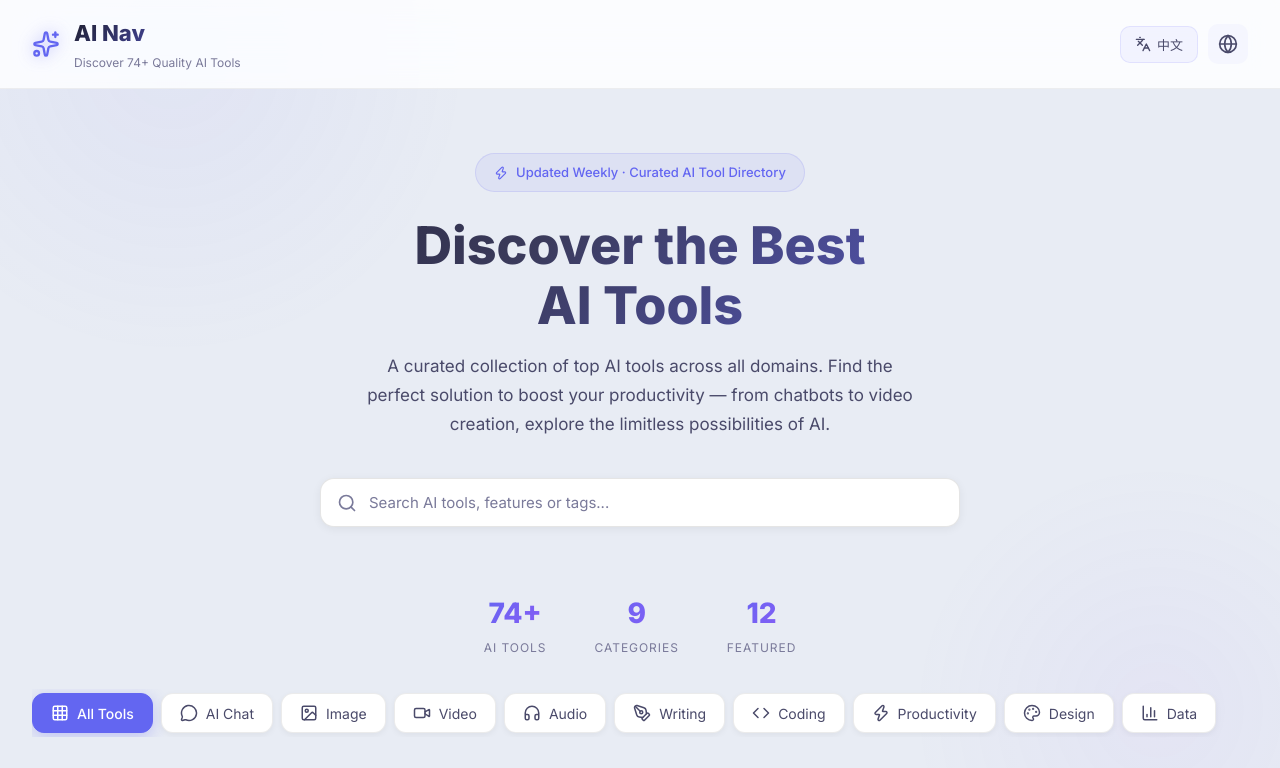
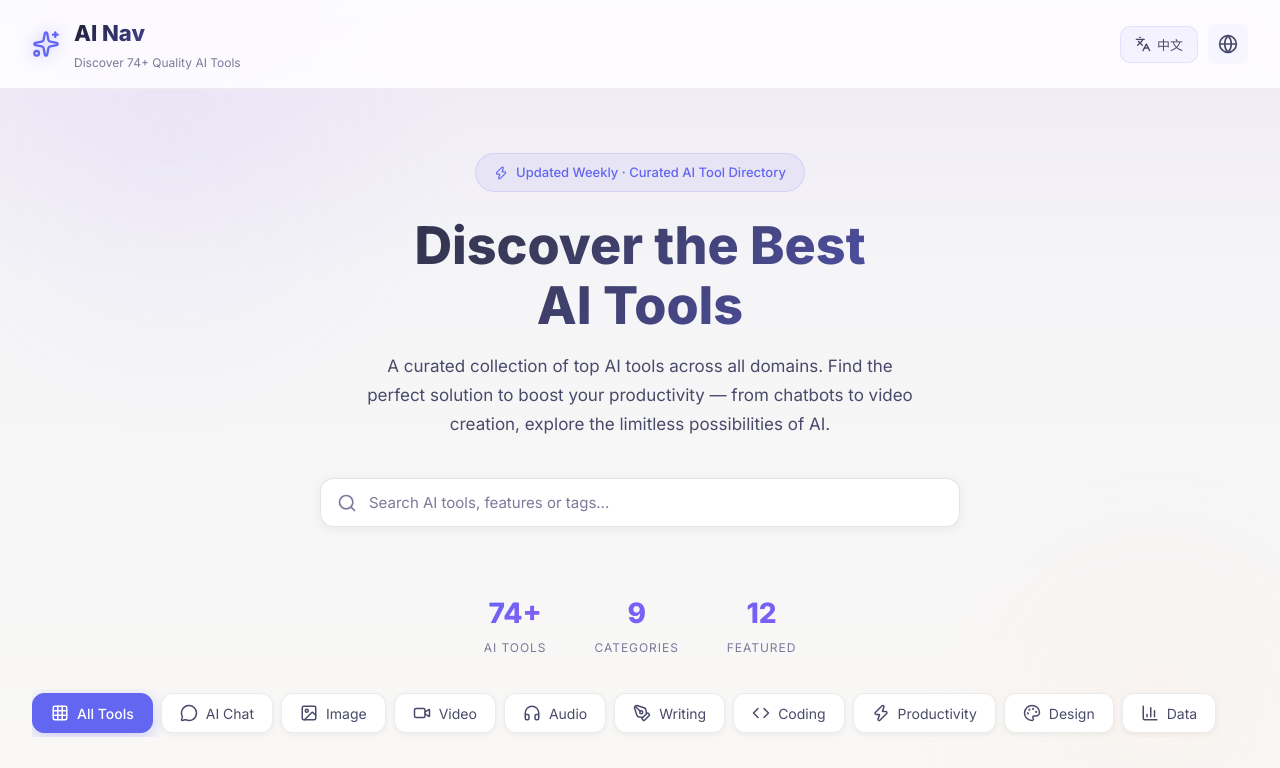
Before and after one commit to JuiChao/ai-nav, a Next.js app: page / in a window 1280 px wide. Shown: the top 768 px of the page. Built offline with nearby package versions, Linux system fonts and the light colour scheme.

Commit message:
style: 背景改为淡紫到暖白渐变，替代单调灰蓝色
- body 使用 linear-gradient 从 #eee8f5 过渡到 #f9f8f6
- background-attachment: fixed 保证滚动时背景不动
- 装饰光斑改为柔和紫色和暖橙色

```diff
--- a/src/app/globals.css
+++ b/src/app/globals.css
@@ -1,7 +1,7 @@
 /* ─── 设计系统变量（明亮清新主题） ─── */
 :root {
-  /* 背景色 — 偏蓝灰底色，与纯白卡片形成层次 */
-  --color-bg: #e8ecf4;
+  /* 背景色 — 暖白底色，由 body 渐变营造层次 */
+  --color-bg: #f5f5f7;
   --color-bg-secondary: #ffffff;
 
   /* 卡片与表面 — 纯白卡片 + 可见边框 */
@@ -37,7 +37,9 @@ html {
 
 body {
   font-family: var(--font-inter, 'Inter'), -apple-system, BlinkMacSystemFont, 'Segoe UI', sans-serif;
-  background: var(--color-bg);
+  /* NOTE: 从顶部淡紫渐变到底部暖白，营造清新通透的视觉层次 */
+  background: linear-gradient(180deg, #eee8f5 0%, #f5f5f7 35%, #f9f8f6 100%);
+  background-attachment: fixed;
   color: var(--color-text);
   line-height: 1.6;
   min-height: 100vh;
@@ -51,11 +53,11 @@ body {
 body::before {
   content: '';
   position: fixed;
-  top: -30%;
+  top: -20%;
   left: -10%;
   width: 600px;
   height: 600px;
-  background: radial-gradient(circle, rgba(99, 102, 241, 0.06) 0%, transparent 70%);
+  background: radial-gradient(circle, rgba(168, 130, 255, 0.07) 0%, transparent 70%);
   pointer-events: none;
   z-index: 0;
 }
@@ -67,7 +69,7 @@ body::after {
   right: -10%;
   width: 500px;
   height: 500px;
-  background: radial-gradient(circle, rgba(139, 92, 246, 0.05) 0%, transparent 70%);
+  background: radial-gradient(circle, rgba(255, 170, 130, 0.05) 0%, transparent 70%);
   pointer-events: none;
   z-index: 0;
 }
```
